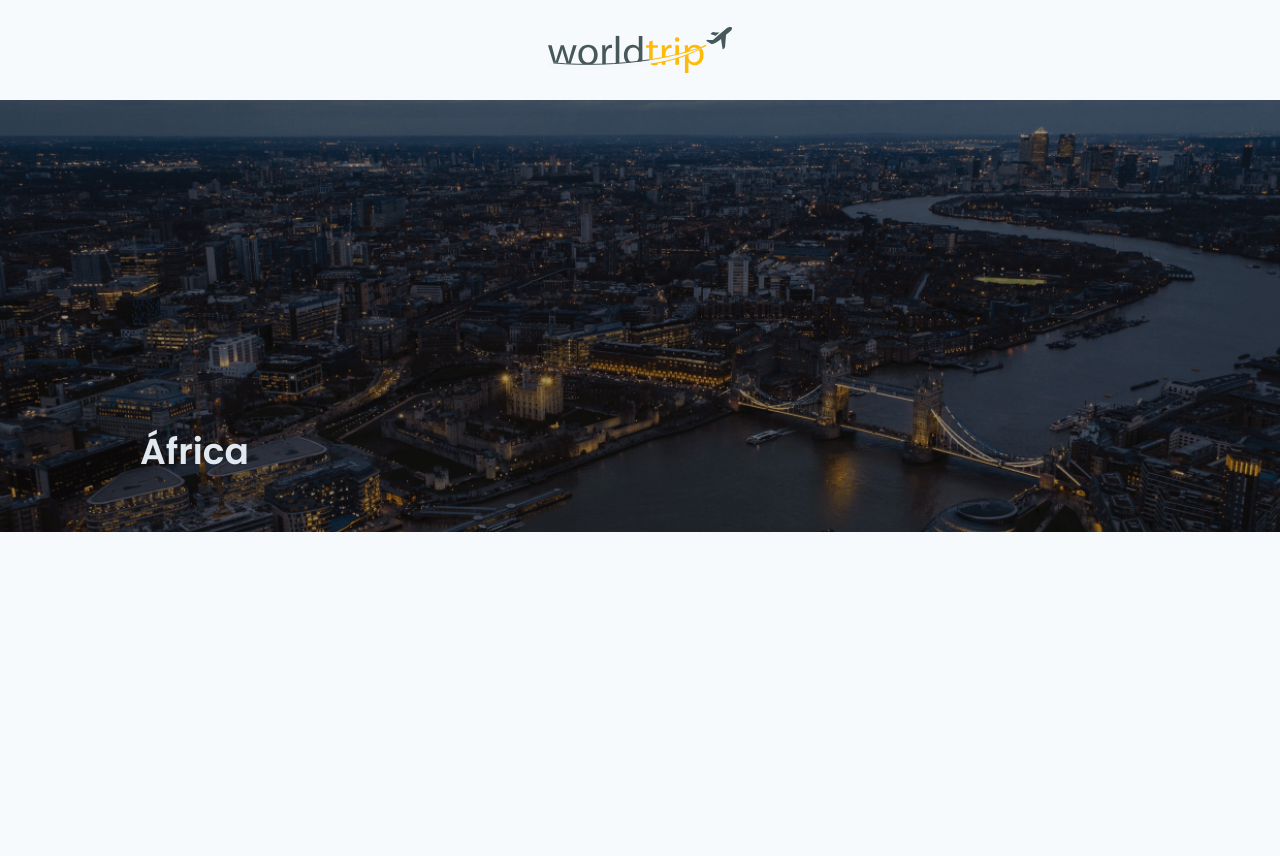
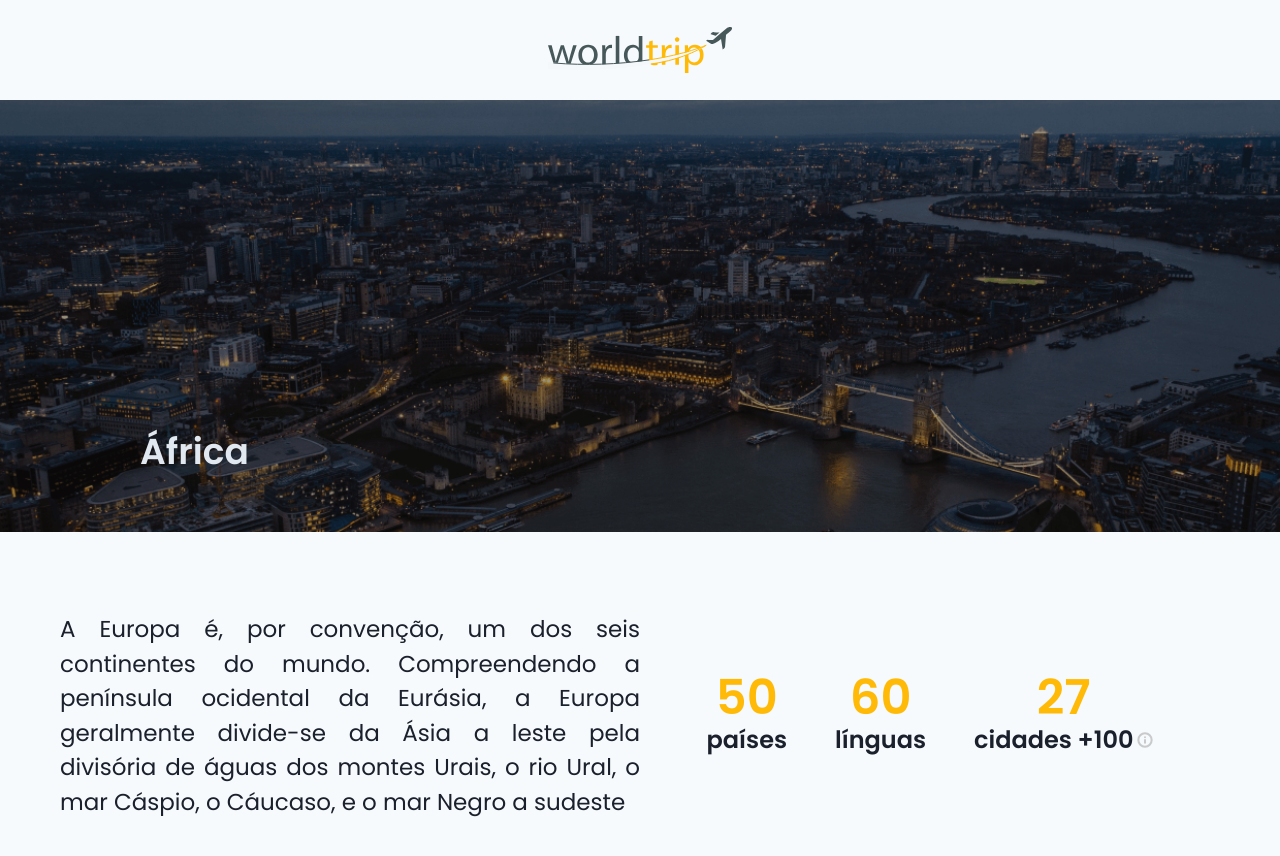
Before and after one commit to csorlandi/poc-world-trip, a Next.js app: page /details/africa in a window 1280 px wide. Shown: the top 856 px of the page. Before the commit the page ends 800 px from the top, so only its background shows below. Built offline with nearby package versions, Linux system fonts and the light colour scheme.

Commit message:
:lipstick: feat: create and style continent detail description component

```diff
--- /dev/null
+++ b/src/components/ContinentDetail/Description/StatisticItem.tsx
@@ -0,0 +1,25 @@
+import { Box, Text } from '@chakra-ui/react';
+import { ContinentStatistics } from '../../../types/continent';
+import { StatisticTooltip } from './StatisticTooltip';
+
+type Statistic = Omit<ContinentStatistics, 'id'>;
+
+type StatisticItemProps = {
+  statistic: Statistic;
+};
+
+export function StatisticItem({ statistic }: StatisticItemProps) {
+  const { quantity, label, tooltipText } = statistic;
+
+  return (
+    <Box textAlign="center">
+      <Text fontWeight="600" fontSize={48} color="#FFBA08" lineHeight="48px">
+        {quantity}
+      </Text>
+      <Text fontWeight="600" fontSize={24}>
+        {label}
+        {tooltipText && <StatisticTooltip label={tooltipText} />}
+      </Text>
+    </Box>
+  );
+}
--- /dev/null
+++ b/src/components/ContinentDetail/Description/StatisticTooltip.tsx
@@ -0,0 +1,13 @@
+import { Image, Tooltip } from '@chakra-ui/react';
+
+type StatisticTooltipProps = {
+  label: string;
+};
+
+export function StatisticTooltip({ label }: StatisticTooltipProps) {
+  return (
+    <Tooltip label={label} hasArrow>
+      <Image src="/images/detail/tooltip-icon.svg" display="inline" ml={1} />
+    </Tooltip>
+  );
+}
--- /dev/null
+++ b/src/components/ContinentDetail/Description/index.tsx
@@ -0,0 +1,23 @@
+import { Flex, Text } from '@chakra-ui/react';
+import { ContinentStatistics } from '../../../types/continent';
+import { StatisticItem } from './StatisticItem';
+
+type DescriptionProps = {
+  description: string;
+  statistics: ContinentStatistics[];
+};
+
+export function Description({ description, statistics }: DescriptionProps) {
+  return (
+    <Flex w="100%" maxWidth={1160} mx="auto" my={20}>
+      <Text fontSize={23} textAlign="justify" w="100%">
+        {description}
+      </Text>
+      <Flex w="100%" align="center" justify="center" gap={12}>
+        {statistics.map(statistic => (
+          <StatisticItem key={statistic.id} statistic={statistic} />
+        ))}
+      </Flex>
+    </Flex>
+  );
+}
--- a/src/pages/details/[slug].tsx
+++ b/src/pages/details/[slug].tsx
@@ -1,4 +1,5 @@
 import { GetServerSideProps } from 'next';
+import { Description } from '../../components/ContinentDetail/Description';
 import { Hero } from '../../components/ContinentDetail/Hero';
 import { Header } from '../../components/Header';
 
@@ -14,11 +15,12 @@ type ContinentDetailsProps = {
 };
 
 export default function ContinentDetails({ continent }: ContinentDetailsProps) {
-  const { name, detailBanner } = continent;
+  const { name, detailBanner, description, statistics } = continent;
   return (
     <>
       <Header />
       <Hero backgroundImage={detailBanner} continentName={name} />
+      <Description description={description} statistics={statistics} />
     </>
   );
 }
--- a/src/types/continent.d.ts
+++ b/src/types/continent.d.ts
@@ -1,4 +1,4 @@
-type ContinentStatistics = {
+export type ContinentStatistics = {
   id: string;
   label: string;
   quantity: number;
```
Also changed, not shown: .eslintrc.js, public/images/detail/tooltip-icon.svg (added).
